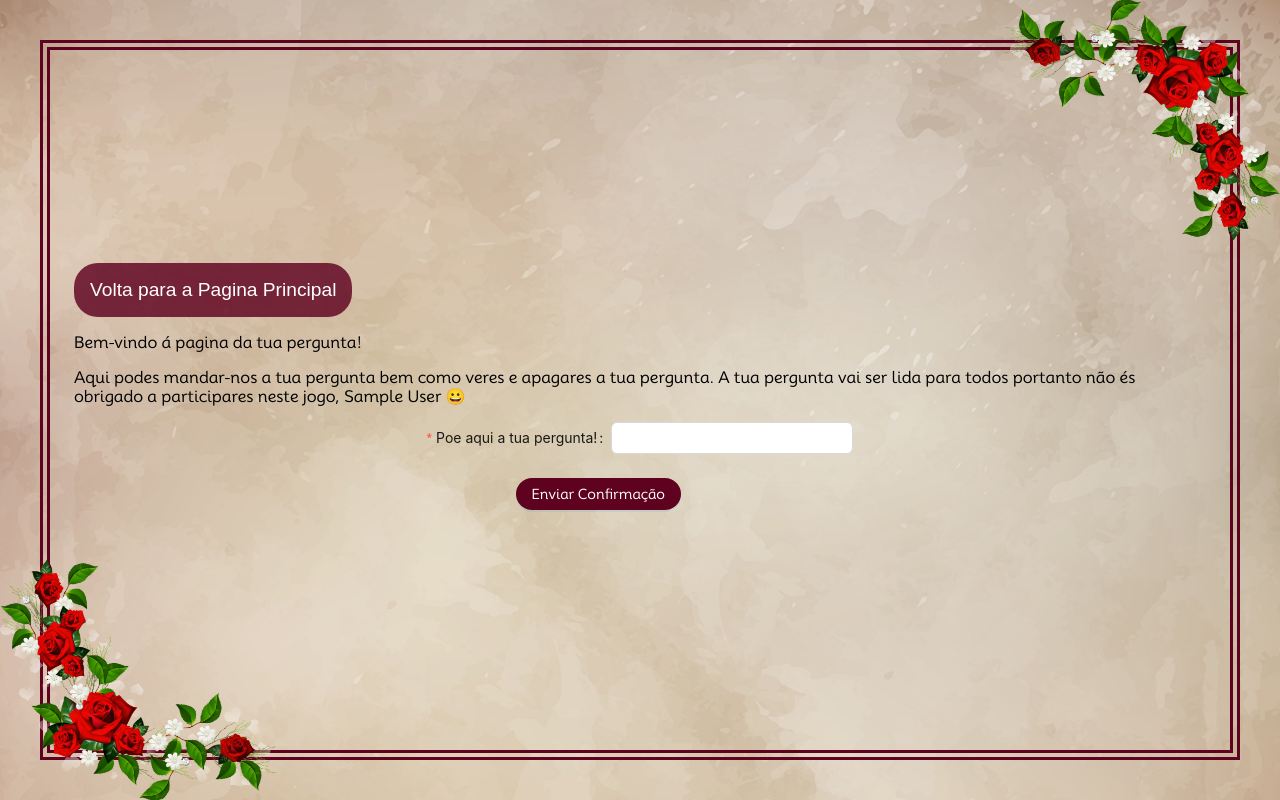
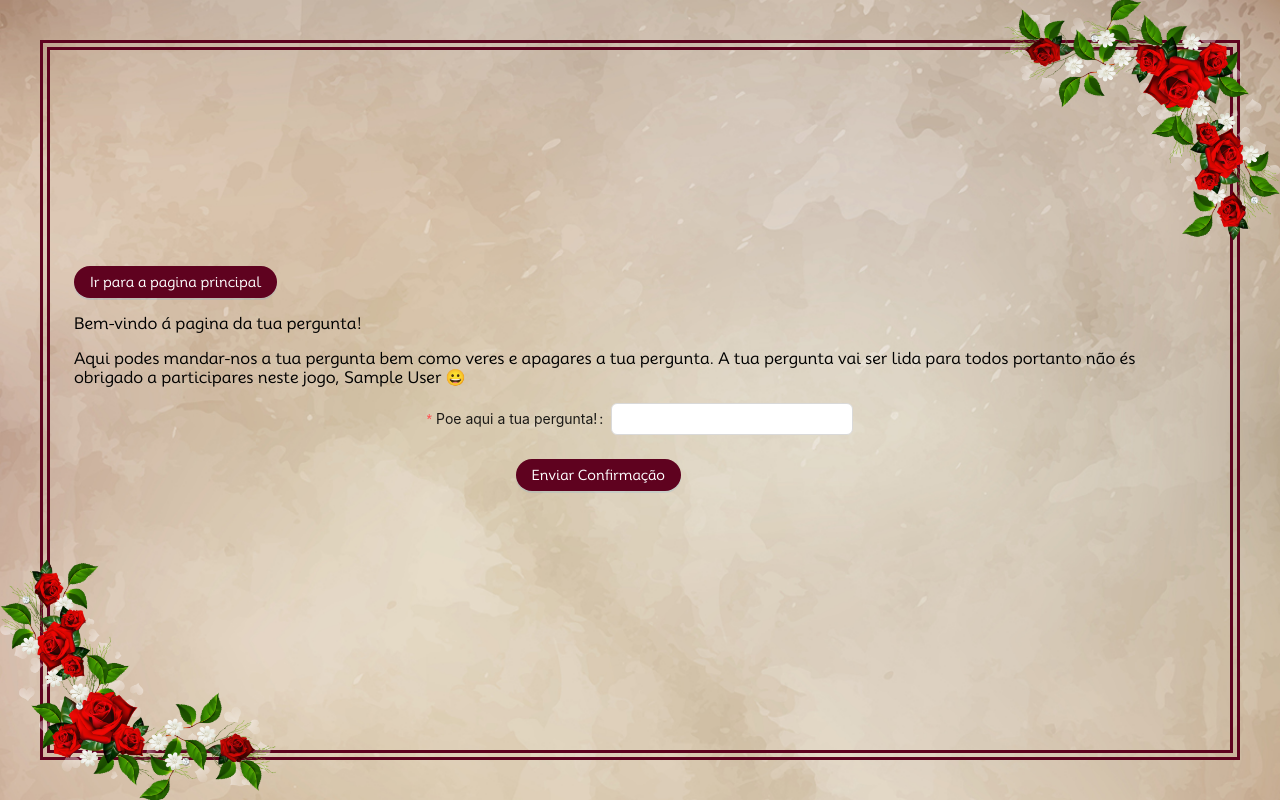
Before and after one commit to miostech/gabriel, a React (Create React App) app: page /question in a window 1280 px wide. Built offline with nearby package versions, Linux system fonts and the light colour scheme; no server answers; sample sign-in values are in the browser's storage.

Commit message:
question page bug fix

```diff
--- a/src/App.css
+++ b/src/App.css
@@ -5,7 +5,7 @@
 
 .img1 {
 
-  z-index: 1;
+  z-index: 0;
   position: absolute;
   height: 30vh;
   padding: 0;
@@ -15,7 +15,6 @@
 
 }
 .img2 {
-
   position: absolute;
   height: 30vh;
   z-index: 1;
--- a/src/Components/GuestSchedule/GuestSchedule.js
+++ b/src/Components/GuestSchedule/GuestSchedule.js
@@ -1,5 +1,7 @@
 import React from "react";
 import "./GuestSchedule.css";
+import Lottie from "lottie-react";
+import arrow from "./Animation-1699719932589.json";
 
 export default function GuestSchedule() {
   return (
@@ -23,6 +25,9 @@
         <div className="schedule_hours">19:30 - 22:30</div>
         <div>Copo de água</div>
       </div>
+      <div>
+        <Lottie animationData={arrow} style={{position:"absolute", top:150}}/>
+      </div>
     </div>
   );
 }
--- a/src/Pages/GuestPage/guestPage.js
+++ b/src/Pages/GuestPage/guestPage.js
@@ -5,19 +5,11 @@
   CarouselProvider,
   Slider,
   Slide,
-  ButtonBack,
-  ButtonNext,
-  DotGroup,
 } from "pure-react-carousel";
 import GuestInfo from "../../Components/GuestInfo/GuestInfo";
 import GuestSchedule from "../../Components/GuestSchedule/GuestSchedule";
-import { RightCircleTwoTone, RightOutlined } from "@ant-design/icons";
-import Right from "../../Images/angle-circle-right.png";
-import GifPlayer from 'react-gif-player';
 import { useNavigate } from "react-router-dom";
 import GuestQuestion from "../../Components/GuestQuestion/GuestQuestion";
-import Lottie from "lottie-react";
-import arrow from "./Animation-1699719932589.json";
 export default function GuestPage() {
   const userData = JSON.parse(localStorage.getItem("userData"));
 
@@ -38,7 +30,7 @@
             <div className="carousel_container">
               <CarouselProvider
                 naturalSlideWidth={10}
-                naturalSlideHeight={50}
+                naturalSlideHeight={100}
                 totalSlides={3}
                 orientation="horizontal"
                 disableKeyboard={false}
--- a/src/Pages/QuestionPage/QuestionPage.css
+++ b/src/Pages/QuestionPage/QuestionPage.css
@@ -19,4 +19,5 @@
   padding: .5rem;
   color: white;
   border: none;
+  z-index: 4;
 }
--- a/src/Pages/QuestionPage/QuestionPage.js
+++ b/src/Pages/QuestionPage/QuestionPage.js
@@ -71,15 +71,18 @@
     <>
       <div className="question_container">
         <div>
-          <button
-            className="button_question"
-            onClick={() => {
-              console.log("clik");
-              navigate("/guest-page");
-            }}
-          >
-            Volta para a Pagina Principal
-          </button>
+          <ConfigProvider theme={{ token: { colorPrimaryHover: "#5f021fd0" } }}>
+            <Button
+              type="primary"
+              className="button"
+              disabled={loading}
+              onClick={() => {
+                navigate("/");
+              }}
+            >
+              Ir para a pagina principal
+            </Button>
+          </ConfigProvider>
           <p>Bem-vindo á pagina da tua pergunta!</p>{" "}
           <p>
             Aqui podes mandar-nos a tua pergunta bem como veres e apagares a tua
@@ -91,15 +94,20 @@
           <div>
             <div className="question_page_box">
               <p>{userData.question}</p>
-              <button
-                onClick={() =>
-                  deleteQuestionInPage(userData.id, userData.phone)
-                }
-                className="button_question_page"
-                disabled={loading}
+              <ConfigProvider
+                theme={{ token: { colorPrimaryHover: "#5f021fd0" } }}
               >
-                {loading ? <LoadingOutlined /> : "Apagar Pergunta"}
-              </button>
+                <Button
+                  type="primary"
+                  className="button"
+                  disabled={loading}
+                  onClick={() => {
+                    deleteQuestionInPage(userData.id, userData.phone);
+                  }}
+                >
+                  {loading ? <LoadingOutlined /> : "Apagar Pergunta"}
+                </Button>
+              </ConfigProvider>
             </div>
           </div>
         ) : (
```
Also changed, not shown: src/Components/GuestSchedule/Animation-1699719932589.json (added, +1 -0 lines).
